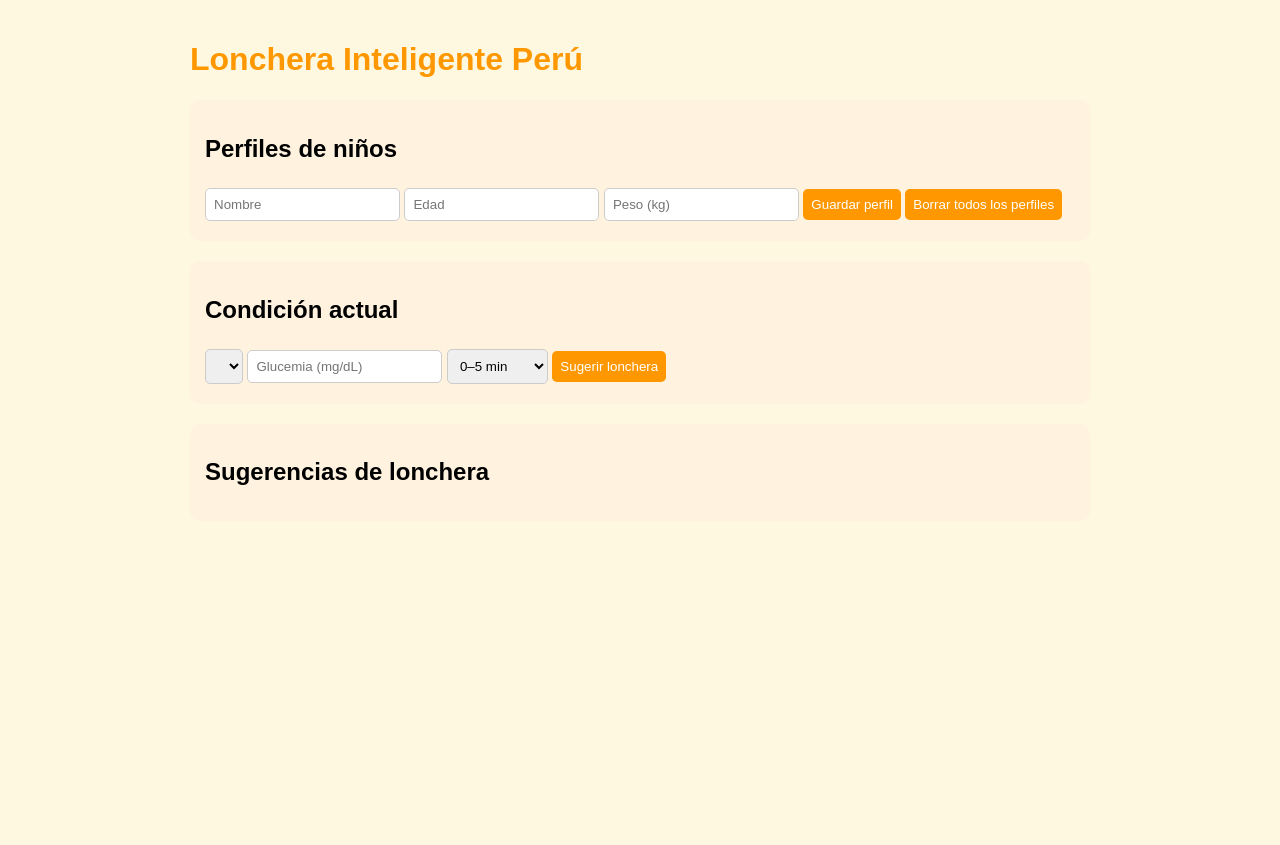
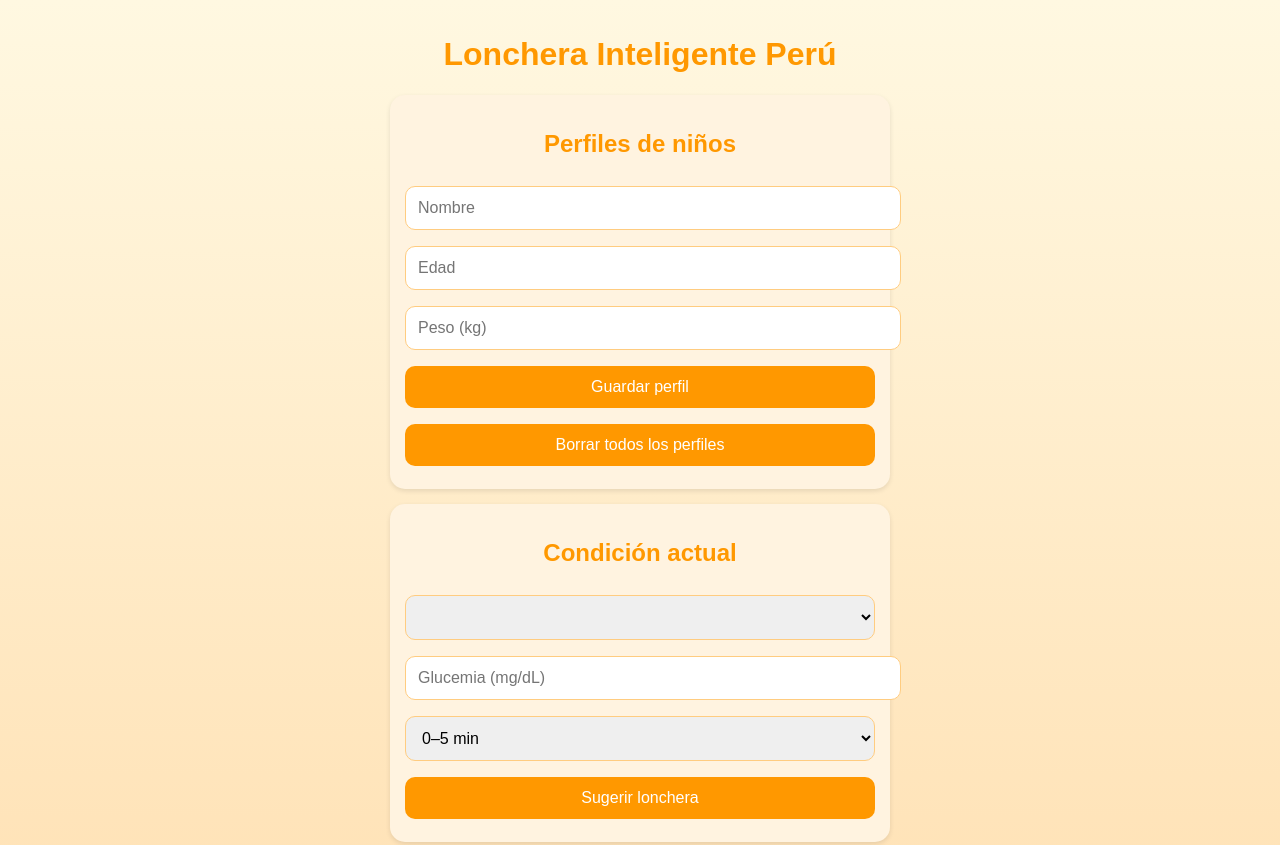
Before and after one commit to Rouss365/ChoKids-Per-, a plain HTML site: page index.html in a window 1280 px wide. Shown: the top 845 px of the page. Before the commit the page ends 800 px from the top, so only its background shows below. Drawn offline with nearby package versions, Linux system fonts and the light colour scheme.

Commit message:
Actualizar a versión tipo app móvil

```diff
--- a/index.html
+++ b/index.html
@@ -5,19 +5,63 @@
 <meta name="viewport" content="width=device-width, initial-scale=1.0">
 <title>Lonchera Inteligente Perú</title>
 <style>
-    body { font-family: Arial, sans-serif; background: #fff8e1; margin: 0; padding: 0;}
-    .container { max-width: 900px; margin: auto; padding: 20px; }
-    h1 { color: #ff9800; }
-    section { background: #fff3e0; padding: 15px; margin-bottom: 20px; border-radius: 10px; }
-    input, select, button { padding: 8px; margin: 5px 0; border-radius: 5px; border: 1px solid #ccc; }
-    button { background-color: #ff9800; color: white; border: none; cursor: pointer; }
+  body {
+    font-family: Arial, sans-serif;
+    background: linear-gradient(to bottom, #fff8e1, #ffe0b2);
+    margin: 0;
+    padding: 0;
+  }
+  .container {
+    max-width: 500px;
+    margin: auto;
+    padding: 15px;
+  }
+  h1, h2 { text-align: center; color: #ff9800; }
+  section {
+    background: #fff3e0;
+    padding: 15px;
+    margin: 15px 0;
+    border-radius: 15px;
+    box-shadow: 0 2px 5px rgba(0,0,0,0.1);
+  }
+  input, select, button {
+    width: 100%;
+    padding: 12px;
+    margin: 8px 0;
+    border-radius: 10px;
+    border: 1px solid #ffcc80;
+    font-size: 16px;
+  }
+  button {
+    background-color: #ff9800;
+    color: white;
+    border: none;
+    cursor: pointer;
+  }
   button:hover { background-color: #fb8c00; }
-    table { width: 100%; border-collapse: collapse; margin-top: 10px; }
-    th, td { border: 1px solid #ffcc80; padding: 8px; text-align: left; }
-    th { background-color: #ffe0b2; }
+  .recipe-card {
+    border: 1px solid #ffcc80;
+    border-radius: 10px;
+    padding: 10px;
+    margin-bottom: 12px;
+    background-color: #fff8f0;
+  }
+  .recipe-card img {
+    width: 100%;
+    border-radius: 10px;
+    margin-bottom: 8px;
+  }
+  .recipe-card button {
+    margin-top: 8px;
+  }
+  #profileList button {
+    width: 48%;
+    margin: 2% 1% 8px 1%;
+  }
 </style>
 </head>
 <body>
+
 <div class="container">
   <h1>Lonchera Inteligente Perú</h1>
 
@@ -29,7 +73,6 @@
     <input type="number" id="weight" placeholder="Peso (kg)">
     <button onclick="saveProfile()">Guardar perfil</button>
     <button onclick="clearProfiles()">Borrar todos los perfiles</button>
-
     <div id="profileList"></div>
   </section>
 
@@ -55,26 +98,14 @@
 
 <script src="https://cdnjs.cloudflare.com/ajax/libs/jspdf/2.5.1/jspdf.umd.min.js"></script>
 <script>
-    // Recetas peruanas
 const PERU_RECIPES = [
-      { name: "Taco andino rápido", timeMin: 10, cho: 24, ingredients: "Tortilla de quinua, pollo desmenuzado, palta" },
-      { name: "Ensalada tibia de quinoa", timeMin: 15, cho: 23, ingredients: "Quinua, verduras locales, huevo" },
-      { name: "Lonchera camote + huevo", timeMin: 12, cho: 20, ingredients: "Camote hervido, huevo duro" },
-      { name: "Plátano con queso fresco", timeMin: 2, cho: 12, ingredients: "1 plátano, 30g queso fresco" },
-      { name: "Mini-sándwich integral de pollo", timeMin: 8, cho: 19, ingredients: "Pan integral, pollo, tomate" },
-      { name: "Humita en olla", timeMin: 15, cho: 22, ingredients: "Humita, choclo, queso fresco" },
-      { name: "Bocaditos de pallares", timeMin: 10, cho: 18, ingredients: "Pallares cocidos, huevo, hierbas" },
-      { name: "Arroz integral con verduras", timeMin: 15, cho: 25, ingredients: "Arroz integral, zanahoria, arveja" },
-      { name: "Yogur con fruta local", timeMin: 3, cho: 14, ingredients: "Yogur natural, plátano o papaya" },
-      { name: "Batido de lúcuma", timeMin: 5, cho: 20, ingredients: "Leche, lúcuma, avena" },
-      { name: "Arepitas de maíz", timeMin: 12, cho: 19, ingredients: "Harina de maíz, huevo, queso fresco" },
-      { name: "Ensalada de palta y huevo", timeMin: 5, cho: 15, ingredients: "Palta, huevo duro, tomate" },
-      { name: "Camote al horno con queso", timeMin: 15, cho: 22, ingredients: "Camote, queso fresco, orégano" },
-      { name: "Bocaditos de quinua y verduras", timeMin: 10, cho: 20, ingredients: "Quinua, zanahoria, arveja" },
-      { name: "Pan integral con palta y pollo", timeMin: 8, cho: 21, ingredients: "Pan integral, palta, pollo"}
+  { name: "Taco andino rápido", timeMin: 10, cho: 24, ingredients: "Tortilla de quinua, pollo, palta", img: "https://i.imgur.com/1Zt2z8O.jpg" },
+  { name: "Ensalada tibia de quinoa", timeMin: 15, cho: 23, ingredients: "Quinua, verduras locales, huevo", img: "https://i.imgur.com/7s6yL9v.jpg" },
+  { name: "Lonchera camote + huevo", timeMin: 12, cho: 20, ingredients: "Camote hervido, huevo duro", img: "https://i.imgur.com/ZJq5aG9.jpg" },
+  { name: "Plátano con queso fresco", timeMin: 2, cho: 12, ingredients: "1 plátano, 30g queso fresco", img: "https://i.imgur.com/B9jD5bf.jpg" },
+  { name: "Mini-sándwich integral de pollo", timeMin: 8, cho: 19, ingredients: "Pan integral, pollo, tomate", img: "https://i.imgur.com/9F7Q9Wp.jpg" }
 ];
 
-    // Cargar perfiles de localStorage
 let profiles = JSON.parse(localStorage.getItem("lonchera_perfiles")) || [];
 const profileSelect = document.getElementById("selectedProfile");
 const profileListDiv = document.getElementById("profileList");
@@ -82,7 +113,7 @@
 function refreshProfiles() {
   profileSelect.innerHTML = "";
   profileListDiv.innerHTML = "";
-      profiles.forEach((p, i) => {
+  profiles.forEach((p,i) => {
     let option = document.createElement("option");
     option.value = i;
     option.textContent = `${p.name} (${p.age} años)`;
@@ -99,7 +130,7 @@
   const name = document.getElementById("name").value;
   const age = Number(document.getElementById("age").value);
   const weight = Number(document.getElementById("weight").value);
-      if (!name || !age || !weight) { alert("Completa todos los datos"); return; }
+  if(!name || !age || !weight) { alert("Completa todos los datos"); return; }
   profiles.push({ name, age, weight });
   localStorage.setItem("lonchera_perfiles", JSON.stringify(profiles));
   refreshProfiles();
@@ -129,23 +160,21 @@
   const suggestionsDiv = document.getElementById("suggestions");
   suggestionsDiv.innerHTML = "";
 
-      if (glucose < 80) {
+  if(glucose < 80) {
     const warn = document.createElement("p");
     warn.style.color = "red";
+    warn.style.fontWeight = "bold";
     warn.textContent = "Glucemia baja (HIPO). Proporciónale 10–15 g CHO rápido: jugo de naranja o 1/2 plátano.";
     suggestionsDiv.appendChild(warn);
   }
 
   filtered.forEach(r => {
     const div = document.createElement("div");
-        div.style.border = "1px solid #ffcc80";
-        div.style.padding = "10px";
-        div.style.marginBottom = "10px";
-        div.innerHTML = `<strong>${r.name}</strong><br>Tiempo: ${r.timeMin} min | CHO: ${r.cho} g<br>Ingredientes: ${r.ingredients}`;
+    div.className = "recipe-card";
+    div.innerHTML = `<img src="${r.img}" alt="${r.name}"><strong>${r.name}</strong><br>Tiempo: ${r.timeMin} min | CHO: ${r.cho} g<br>Ingredientes: ${r.ingredients}`;
     const pdfBtn = document.createElement("button");
     pdfBtn.textContent = "Generar PDF";
     pdfBtn.onclick = () => generatePDF(r);
-        div.appendChild(document.createElement("br"));
     div.appendChild(pdfBtn);
     suggestionsDiv.appendChild(div);
   });
@@ -165,5 +194,6 @@
 
 refreshProfiles();
 </script>
+
 </body>
 </html>
```
Lines whose indentation alone changed are shown as unchanged.
